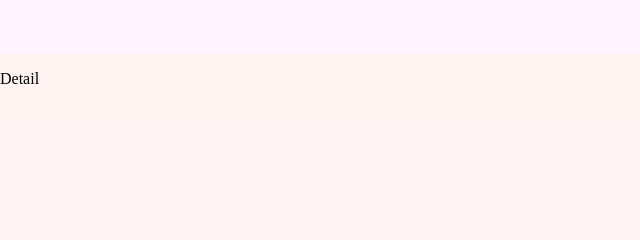
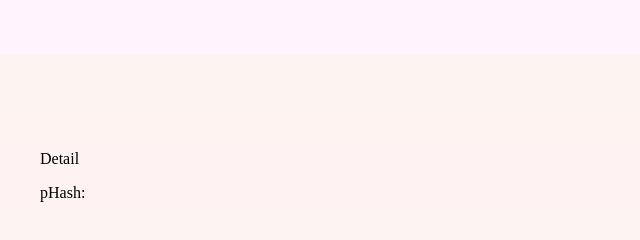
Before and after one commit to tari404/donaa-fe, a Vue app: page / in a window 1280 px wide. Shown: the part 1546-1786 px from the top of the page, without its empty margins (0-640 px from the left). Built offline with nearby package versions, Linux system fonts and the light colour scheme.

Commit message:
⚙️ update

```diff
--- a/package.json
+++ b/package.json
@@ -15,6 +15,7 @@
     "element-ui": "^2.10.1",
     "vue": "^2.6.10",
     "vue-router": "^3.0.7",
+    "vuex": "^3.1.1",
     "web3true": "^1.1.8"
   },
   "devDependencies": {
--- a/src/App.vue
+++ b/src/App.vue
@@ -11,10 +11,10 @@
         </router-link>
       </div>
       <div>
-        <Info @selectProject="setPHash"/>
+        <Info/>
       </div>
       <div>
-        <Detail :project="focusProject" />
+        <Detail/>
       </div>
     </div>
   </div>
@@ -44,11 +44,6 @@ export default {
   mounted () {
     const canvas = this.$el.querySelector('canvas')
     this.ctx = canvas.getContext('2d')
-  },
-  methods: {
-    setPHash (hash) {
-      this.focusProject = hash
-    }
   },
   components: {
     Info,
--- a/src/components/Detail.vue
+++ b/src/components/Detail.vue
@@ -1,15 +1,22 @@
 <template>
-  <div>
+  <div class="detail">
     <p>Detail</p>
-    <p>{{project}}</p>
+    <p>pHash: {{focusProject}}</p>
   </div>
 </template>
 
 <script>
+import { mapState } from 'vuex'
+
 export default {
   name: 'Detail',
-  props: {
-    project: String
+  computed: {
+    ...mapState(['focusProject'])
   }
 }
 </script>
+
+<style lang="stylus" scoped>
+.detail
+  padding 80px 40px
+</style>
--- a/src/components/Info.vue
+++ b/src/components/Info.vue
@@ -10,6 +10,8 @@
 </template>
 
 <script>
+import { mapMutations } from 'vuex'
+
 const testData = [
   {
     infoHash: "0x1f9a7f61892ea23128db0469f77262fd5a33a38b",
@@ -42,8 +44,9 @@ export default {
     }
   },
   methods: {
+    ...mapMutations(['selectProject']),
     toDetail (hash) {
-      this.$emit('selectProject', hash)
+      this.selectProject(hash)
       this.$router.push('detail')
     }
   }
@@ -52,7 +55,7 @@ export default {
 
 <style lang="stylus" scoped>
 .projects
-  padding 80px 40px 0
+  padding 80px 40px
   ul
     margin auto
     max-width 800px
--- a/src/main.js
+++ b/src/main.js
@@ -1,10 +1,12 @@
 import Vue from 'vue'
 import App from './App.vue'
 import router from './router'
+import store from './store'
 
 Vue.config.productionTip = false
 
 new Vue({
   router,
+  store,
   render: h => h(App)
 }).$mount('#app')
--- /dev/null
+++ b/src/store.js
@@ -0,0 +1,21 @@
+import Vue from 'vue'
+import Vuex from 'vuex'
+
+Vue.use(Vuex)
+
+const store = new Vuex.Store({
+  state: {
+    focusProject: ''
+  },
+  getters: {
+  },
+  mutations: {
+    selectProject (state, pHash) {
+      state.focusProject = pHash
+    }
+  },
+  actions: {
+  }
+})
+
+export default store
```
Also changed, not shown: 1 other file (tests, documents, lock files or other folders).
